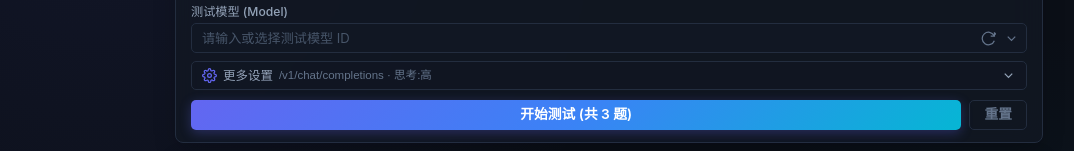
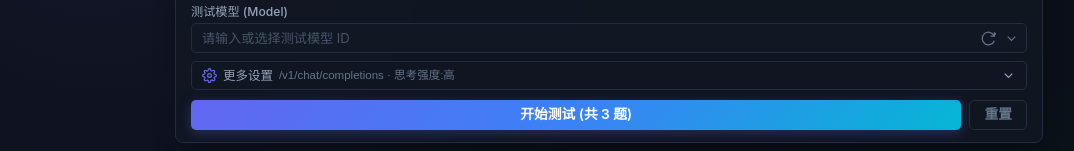
Before and after one commit to LingLingDayo/ai-detector, a Vue app: page / in a window 1280 px wide. Shown: the part 158-309 px from the top of the page, without its empty margins (31-1105 px from the left). Built offline with nearby package versions, Linux system fonts and the light colour scheme.

Commit message:
style: 优化更多设置摘要显示为思考强度标签

```diff
--- a/src/components/ConfigEditModal.vue
+++ b/src/components/ConfigEditModal.vue
@@ -278,7 +278,7 @@ function handleSubmit(applyImmediately: boolean = false): void {
               >
                 <polyline points="6 9 12 15 18 9" />
               </svg>
-              <span>可选默认参数（测试模型 / 格式 / 思考强度）</span>
+              <span>可选默认参数</span>
             </button>
           </div>
 
--- a/src/composables/useConfig.ts
+++ b/src/composables/useConfig.ts
@@ -87,13 +87,17 @@ export function useConfig(): UseConfigReturn {
 
     const effortMap: Record<string, string> = {
       none: "关闭",
+      minimal: "极低",
       low: "低",
       medium: "中",
       high: "高",
+      xhigh: "极高",
+      max: "极限",
+      ultra: "极致",
     };
     const effortLabel = effortMap[config.reasoningEffort] || "高";
 
-    return `${formatName} · 思考:${effortLabel}`;
+    return `${formatName} · 思考强度:${effortLabel}`;
   });
 
   function togglePasswordVisibility(): void {
```
